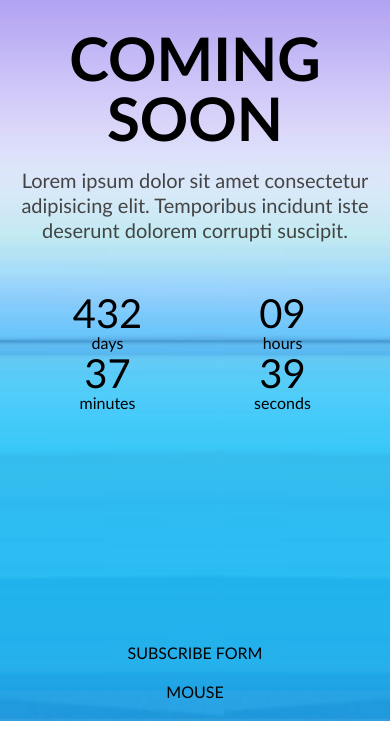
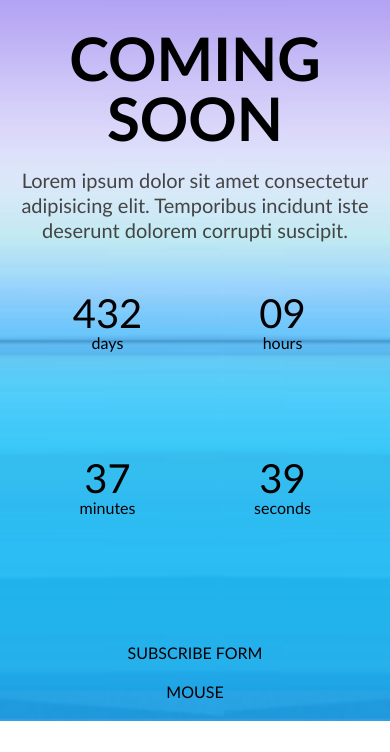
Before and after one commit to Roberta2020/6-coming-soon, a plain HTML site: page index.html in a window 390 px wide. Shown: the part 92-844 px from the top of the page. Drawn offline with Linux system fonts and the light colour scheme; a script that the page names is missing.

Commit message:
clock with grid

```diff
--- a/css/clock.css
+++ b/css/clock.css
@@ -1,11 +1,11 @@
 .clock {
-    display: inline-block;
-    width: 100%;
+    display: grid;
+    grid-template-columns: repeat(4, 1fr);
+    row-gap: 30px;
 }
         .clock > .time {
             display: inline-block;
-            width: 25%;
-            float: left;
+            width: 100%;
         }
         .clock > .time > .value {
             display: inline-block;
@@ -21,7 +21,12 @@
         }
 
 @media (max-width: 640px) {
-    .clock > .time {
-    width: 50%;
+    .clock {
+    grid-template-columns: 1fr 1fr;
     }
 }
+@media (max-width: 320px) {
+    .clock {
+    grid-template-columns: 1fr;
+    }
+}
```
